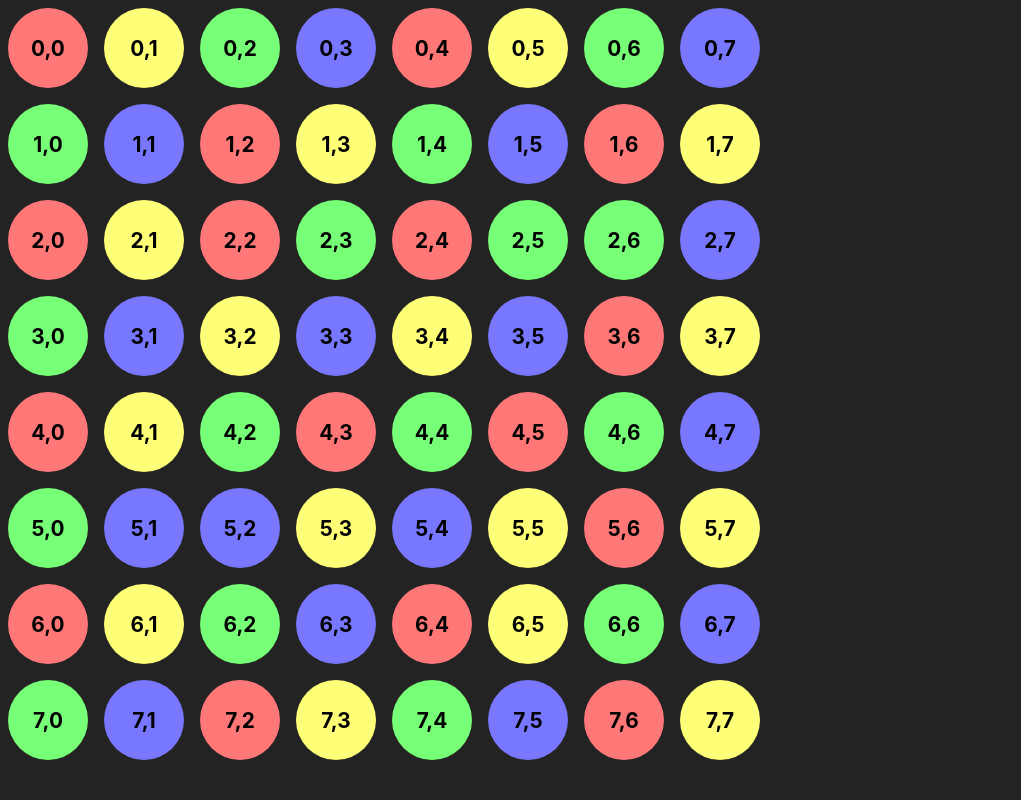
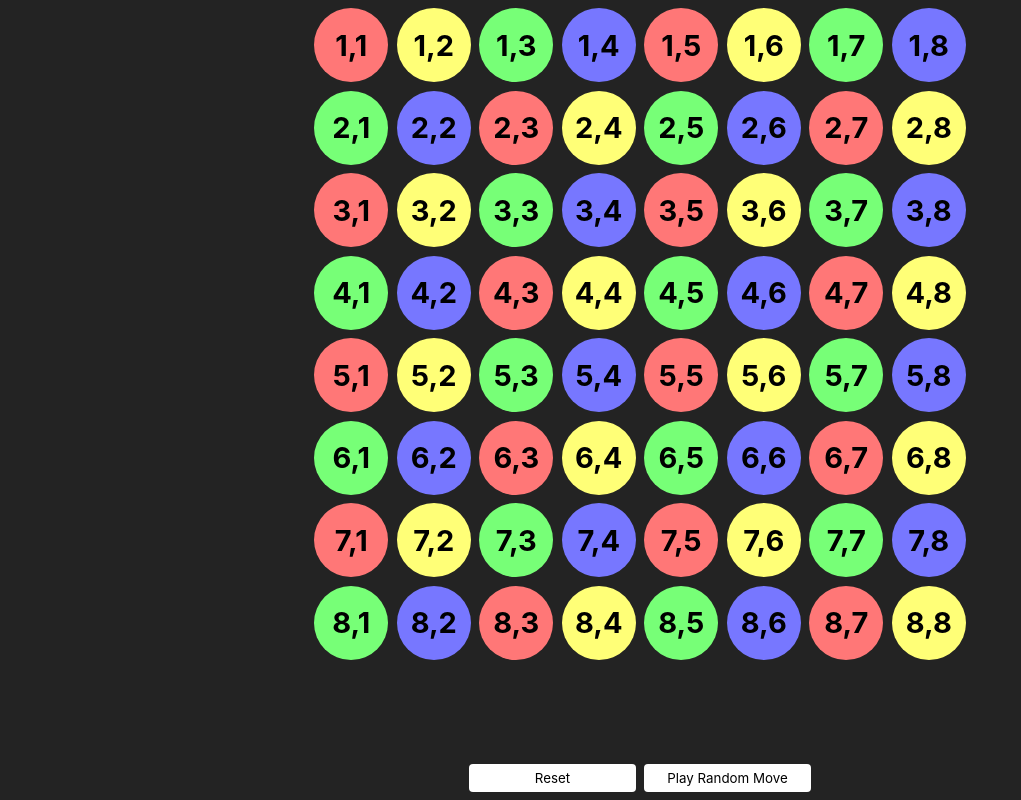
Before and after one commit to BeetrootChessElf/TransformationGame, a React (Vite) app: page / in a window 1280 px wide. Shown: the whole page, without its empty margins (0-1021 px from the left). Built offline with nearby package versions, Linux system fonts and the light colour scheme.

Commit message:
Cleanup UI

```diff
--- a/src/App.css
+++ b/src/App.css
@@ -1,5 +1,26 @@
 body {
   background-color: #232323;
+  --grid-size: 4;
+  display: flex;
+  flex-direction: row;
+  align-items: center;
+  justify-content: center;
+  height: 100vh;
+  width: 100vw;
+  overflow: hidden;
+}
+
+#root {
+  display: flex;
+  flex-direction: column;
+  align-items: center;
+  justify-content: center;
+}
+
+@media screen and (max-width: 768px) {
+  #root {
+    flex-direction: column;
+  }
 }
 
 .grid {
@@ -7,6 +28,7 @@ body {
   flex-direction: column;
   align-items: stretch;
   justify-content: stretch;
+  --cell-size: calc(min(100vw, calc(100vh - 140px)) / var(--grid-size));
 }
 
 .row {
@@ -23,55 +45,90 @@ body {
   flex-direction: column;
   align-items: center;
   justify-content: center;
-  padding: 8px;
+  padding: calc(var(--cell-size) * 0.05);
 }
 
 .cellbordertop {
-  border-top: 4px solid white;
-  padding-top: 4px;
+  border-top: calc(var(--cell-size) * 0.025) solid white;
+  padding-top: calc(var(--cell-size) * 0.025);
 }
 
 .cellborderbottom {
-  border-bottom: 4px solid white;
-  padding-bottom: 4px;
+  border-bottom: calc(var(--cell-size) * 0.025) solid white;
+  padding-bottom: calc(var(--cell-size) * 0.025);
 }
 
 .cellborderleft {
-  border-left: 4px solid white;
-  padding-left: 4px;
+  border-left: calc(var(--cell-size) * 0.025) solid white;
+  padding-left: calc(var(--cell-size) * 0.025);
 }
 
 .cellborderright {
-  border-right: 4px solid white;
-  padding-right: 4px;
+  border-right: calc(var(--cell-size) * 0.025) solid white;
+  padding-right: calc(var(--cell-size) * 0.025);
 }
 
 
 
 .cellbordertop.cellborderleft {
-  border-top-left-radius: 8px;
+  border-top-left-radius: calc(var(--cell-size) * 0.05);
 }
 
 .cellborderbottom.cellborderleft {
-  border-bottom-left-radius: 8px;
+  border-bottom-left-radius: calc(var(--cell-size) * 0.05);
 }
 
 .cellbordertop.cellborderright {
-  border-top-right-radius: 8px;
+  border-top-right-radius: calc(var(--cell-size) * 0.05);
 }
 
 .cellborderbottom.cellborderright {
-  border-bottom-right-radius: 8px;
+  border-bottom-right-radius: calc(var(--cell-size) * 0.05);
 }
 
 .cellinner {
-  height: 80px;
-  width: 80px;
+  height: calc(var(--cell-size) * 0.9);
+  width: calc(var(--cell-size) * 0.9);
   border-radius: 100%;
   display: flex;
   flex-direction: column;
   align-items: center;
   justify-content: center;
   font-weight: bold;
-  font-size: 1.3em;
+  font-size: calc(calc(var(--cell-size) * 0.4) - 4px);
 }
+
+.actionswrapper {
+  width: 350px;
+  display: flex;
+  flex-direction: column;
+}
+
+.actions {
+  display: flex;
+  flex-direction: row;
+  flex-wrap: wrap;
+  height: 36px;
+  align-items: stretch;
+  align-self: stretch;
+  padding-top: 8px;
+}
+
+.actions button {
+  font-family: -apple-system, BlinkMacSystemFont, 'Segoe UI', 'Roboto', 'Oxygen',
+    'Ubuntu', 'Cantarell', 'Fira Sans', 'Droid Sans', 'Helvetica Neue',
+    sans-serif;
+  width: 100px;
+  flex-grow: 1;
+  flex-shrink: 1;
+  flex-basis: 0;
+  background: white;
+  border: none;
+  padding: 4px;
+  margin: 4px;
+  border-radius: 4px;
+}
+
+.actions button:disabled {
+  opacity: 0.5;
+}
--- a/src/App.tsx
+++ b/src/App.tsx
@@ -27,7 +27,7 @@ function GridComponent({
   };
 }) {
   return (
-    <div className="grid">
+    <div className="grid" style={{ "--grid-size": Math.max(grid.length, grid[0]?.length) } as any}>
       {grid.map((row, rowIndex) => (
         <div className="row" key={rowIndex}>
           {row.map((cell, cellIndex) => (
@@ -40,7 +40,7 @@ function GridComponent({
               <div
                 className="cellinner"
                 style={{ backgroundColor: ["#ff7777", "#ffff77", "#77ff77", "#7777ff"][cell] }}>
-                {rowIndex},{cellIndex}
+                {rowIndex + 1},{cellIndex + 1}
               </div>
             </div>
           ))}
@@ -50,14 +50,14 @@ function GridComponent({
   );
 }
 
-function generateRandomGrid() {
-  const grid = generateGrid(8, 8, 4);
-  return applyRandomTransformations(grid, 1);
-}
+// function generateRandomGrid() {
+//   const grid = generateGrid(8, 8, 4);
+//   return applyRandomTransformations(grid, 1);
+// }
 function App() {
   const [grid, setGrid] = useState<Grid>([]);
   useEffect(() => {
-    setGrid(generateRandomGrid());
+    setGrid(generateGrid(8, 8, 4));
   }, []);
 
   const [positions, setPositions] = useState<Coord[]>([]);
@@ -72,7 +72,7 @@ function App() {
   const canFlipY = canMove && positions[0][1] !== positions[1][1];
 
   return (
-    <div>
+    <>
       <GridComponent
         grid={grid}
         borders={
@@ -93,10 +93,12 @@ function App() {
           }
         }}
       />
+      <div className="actionswrapper">
+        <div className="actions">
           {canMove && (
-        <div>
-          {canFlipX && (
+            <>
               <button
+                disabled={!canFlipX}
                 onClick={() => {
                   setPositions([]);
                   setGrid(
@@ -111,9 +113,8 @@ function App() {
                 }}>
                 Flip X
               </button>
-          )}
-          {canFlipY && (
               <button
+                disabled={!canFlipY}
                 onClick={() => {
                   setPositions([]);
                   setGrid(
@@ -128,10 +129,8 @@ function App() {
                 }}>
                 Flip Y
               </button>
-          )}
-          {canSquareMove && (
-            <>
               <button
+                disabled={!canSquareMove}
                 onClick={() => {
                   setPositions([]);
                   setGrid(
@@ -147,6 +146,7 @@ function App() {
                 Flip +
               </button>
               <button
+                disabled={!canSquareMove}
                 onClick={() => {
                   setPositions([]);
                   setGrid(
@@ -161,7 +161,14 @@ function App() {
                 }}>
                 Flip -
               </button>
+            </>
+          )}
+        </div>
+        <div className="actions">
+          {canMove && (
+            <>
               <button
+                disabled={!canSquareMove}
                 onClick={() => {
                   setPositions([]);
                   setGrid(
@@ -174,10 +181,8 @@ function App() {
                     )
                   );
                 }}>
-                Rotate 90
+                Rotate 90º
               </button>
-            </>
-          )}
               <button
                 onClick={() => {
                   setPositions([]);
@@ -191,10 +196,10 @@ function App() {
                     )
                   );
                 }}>
-            Rotate 180
+                Rotate 180º
               </button>
-          {canSquareMove && (
               <button
+                disabled={!canSquareMove}
                 onClick={() => {
                   setPositions([]);
                   setGrid(
@@ -207,12 +212,29 @@ function App() {
                     )
                   );
                 }}>
-              Rotate 270
+                Rotate 270º
               </button>
+            </>
           )}
         </div>
-      )}
+        <div className="actions">
+          <button
+            onClick={() => {
+              setPositions([]);
+              setGrid(generateGrid(8, 8, 4));
+            }}>
+            Reset
+          </button>
+          <button
+            onClick={() => {
+              setPositions([]);
+              setGrid(applyRandomTransformations(grid, 1));
+            }}>
+            Play Random Move
+          </button>
         </div>
+      </div>
+    </>
   );
 }
 
```
Lines whose indentation alone changed are shown as unchanged.
